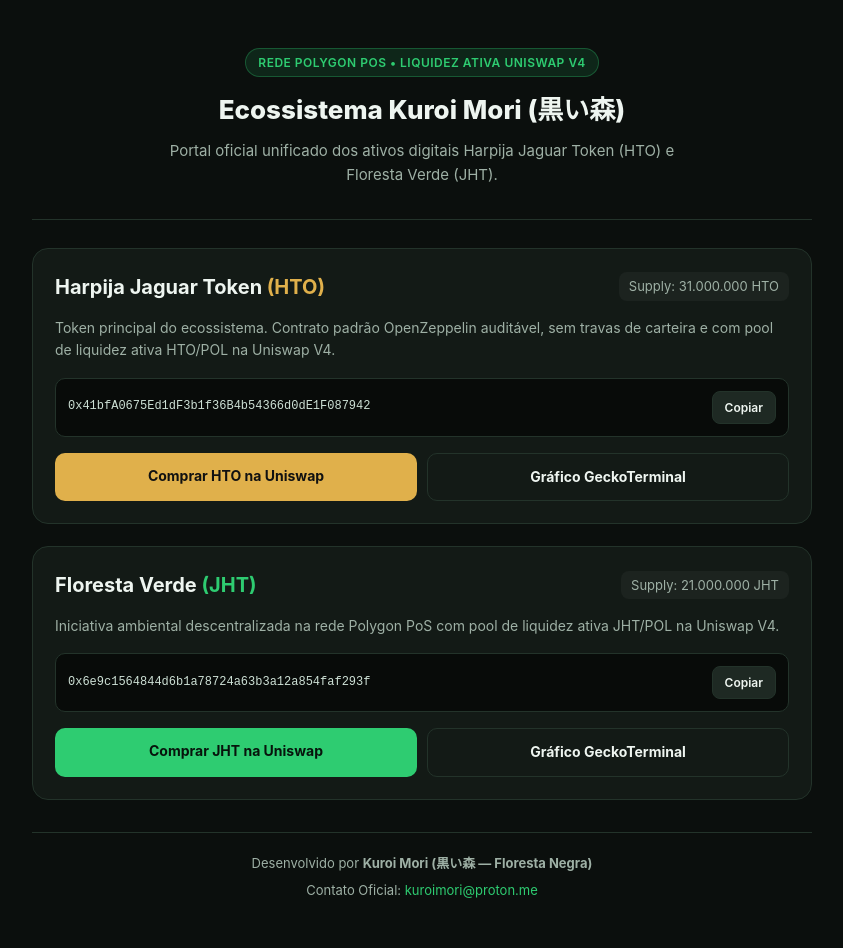
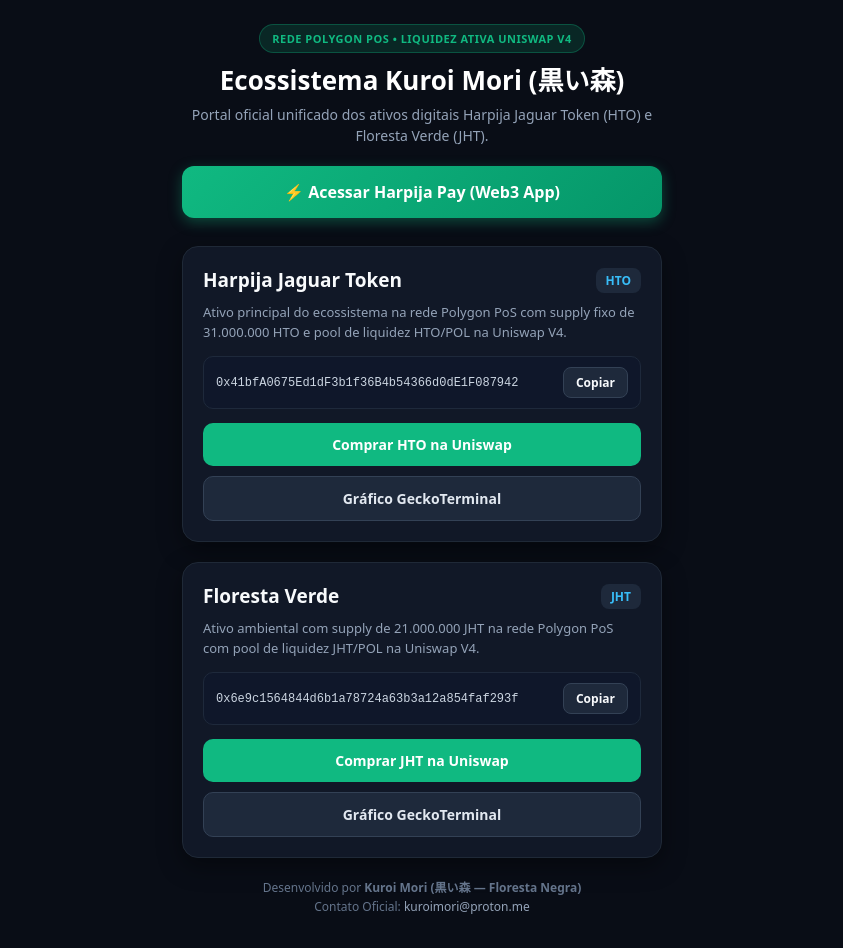
Before and after one commit to og3236/og3236.github.io, a plain HTML site: page index.html in a window 1280 px wide. Shown: the whole page, without its empty margins (218-1061 px from the left). Drawn offline with Linux system fonts and the light colour scheme.

Commit message:
Update HTML structure and styles for Kuroi Mori

```diff
--- a/index.html
+++ b/index.html
@@ -1,104 +1,120 @@
 <!DOCTYPE html>
 <html lang="pt-BR">
 <head>
-  <meta charset="UTF-8">
-  <meta name="viewport" content="width=device-width, initial-scale=1.0">
-  <title>Harpija Jaguar (HTO) & Floresta Verde (JHT) — Portal Oficial</title>
+  <meta charset="UTF-8" />
+  <meta name="viewport" content="width=device-width, initial-scale=1.0" />
+  <title>Ecossistema Kuroi Mori (黒い森)</title>
   <style>
-    :root {
-      --bg: #0b0f0d;
-      --card: #131a16;
-      --border: #23332a;
-      --text: #eef5f0;
-      --muted: #9eb0a5;
-      --gold: #e0b04b;
-      --green: #2ecc71;
-      --accent: #1f8a5b;
+    * { box-sizing: border-box; font-family: system-ui, -apple-system, sans-serif; }
+    body {
+      margin: 0; padding: 24px 16px; background: #090d16; color: #f8fafc;
+      display: flex; flex-direction: column; align-items: center; min-height: 100vh;
     }
-    * { box-sizing: border-box; margin: 0; padding: 0; font-family: -apple-system, BlinkMacSystemFont, "Segoe UI", Roboto, sans-serif; }
-    body { background: var(--bg); color: var(--text); line-height: 1.6; padding: 20px 16px 48px; }
-    .container { max-width: 780px; margin: 0 auto; }
-    header { text-align: center; padding: 28px 12px 32px; border-bottom: 1px solid var(--border); margin-bottom: 28px; }
-    .badge { display: inline-block; background: rgba(46, 204, 113, 0.12); color: var(--green); border: 1px solid rgba(46, 204, 113, 0.3); padding: 4px 12px; border-radius: 99px; font-size: 12px; font-weight: 600; letter-spacing: 0.5px; margin-bottom: 12px; }
-    h1 { font-size: 26px; font-weight: 800; margin-bottom: 8px; }
-    header p { color: var(--muted); font-size: 15px; max-width: 560px; margin: 0 auto; }
-    .card { background: var(--card); border: 1px solid var(--border); border-radius: 16px; padding: 22px; margin-bottom: 22px; }
-    .card-header { display: flex; justify-content: space-between; align-items: center; flex-wrap: wrap; gap: 10px; margin-bottom: 14px; }
-    .token-title { font-size: 20px; font-weight: 700; }
-    .symbol-gold { color: var(--gold); }
-    .symbol-green { color: var(--green); }
-    .supply { font-size: 13px; color: var(--muted); background: rgba(255,255,255,0.04); padding: 4px 10px; border-radius: 8px; }
-    .desc { color: var(--muted); font-size: 14px; margin-bottom: 16px; }
-    .contract-box { background: #080b09; border: 1px solid var(--border); border-radius: 10px; padding: 12px; margin-bottom: 16px; display: flex; justify-content: space-between; align-items: center; gap: 10px; }
-    .contract-addr { font-family: monospace; font-size: 12px; color: #cde0d5; word-break: break-all; }
-    .btn-copy { background: #1e2923; color: var(--text); border: 1px solid var(--border); padding: 8px 12px; border-radius: 8px; font-size: 12px; font-weight: 600; cursor: pointer; white-space: nowrap; }
-    .btn-copy:active { transform: scale(0.97); }
-    .actions { display: grid; grid-template-columns: 1fr 1fr; gap: 10px; }
-    @media (max-width: 480px) { .actions { grid-template-columns: 1fr; } }
-    .btn { display: block; text-align: center; text-decoration: none; padding: 12px 16px; border-radius: 10px; font-weight: 700; font-size: 14px; }
-    .btn-gold { background: var(--gold); color: #111; }
-    .btn-green { background: var(--green); color: #07140c; }
-    .btn-outline { background: transparent; color: var(--text); border: 1px solid var(--border); }
-    footer { text-align: center; margin-top: 32px; padding-top: 20px; border-top: 1px solid var(--border); color: var(--muted); font-size: 13px; }
-    footer a { color: var(--green); text-decoration: none; }
+    .container { width: 100%; max-width: 480px; }
+    .header { text-align: center; margin-bottom: 24px; }
+    .badge {
+      display: inline-block; background: rgba(16, 185, 129, 0.15);
+      color: #10b981; font-size: 11px; font-weight: 700; letter-spacing: 0.5px;
+      padding: 6px 12px; border-radius: 20px; border: 1px solid rgba(16, 185, 129, 0.3);
+      margin-bottom: 12px; text-transform: uppercase;
+    }
+    h1 { font-size: 26px; margin: 0 0 8px; color: #ffffff; line-height: 1.2; }
+    .subtitle { font-size: 14px; color: #94a3b8; margin: 0 0 20px; line-height: 1.5; }
+    .btn-pay {
+      display: block; width: 100%; text-align: center;
+      background: linear-gradient(135deg, #10b981, #059669);
+      color: #ffffff; font-weight: 700; text-decoration: none;
+      padding: 15px 20px; border-radius: 12px; font-size: 16px;
+      box-shadow: 0 4px 14px rgba(16, 185, 129, 0.35); margin-bottom: 28px;
+    }
+    .card {
+      background: #111827; border: 1px solid #1f2937; border-radius: 16px;
+      padding: 20px; margin-bottom: 20px; box-shadow: 0 8px 24px rgba(0,0,0,0.4);
+    }
+    .card-header { display: flex; justify-content: space-between; align-items: center; margin-bottom: 10px; }
+    .card h2 { font-size: 19px; margin: 0; color: #f8fafc; }
+    .ticker {
+      background: #1e293b; color: #38bdf8; font-size: 12px; font-weight: 700;
+      padding: 4px 10px; border-radius: 8px;
+    }
+    .card p { font-size: 13px; color: #94a3b8; margin: 0 0 14px; line-height: 1.5; }
+    .contract-box {
+      display: flex; align-items: center; justify-content: space-between;
+      background: #0f172a; border: 1px solid #1e293b; border-radius: 10px;
+      padding: 10px 12px; margin-bottom: 14px; gap: 8px;
+    }
+    .contract-text { font-size: 12px; color: #cbd5e1; word-break: break-all; font-family: monospace; }
+    .btn-copy {
+      background: #1e293b; color: #f8fafc; border: 1px solid #334155;
+      border-radius: 8px; padding: 6px 12px; font-size: 12px; font-weight: 600;
+      cursor: pointer; white-space: nowrap;
+    }
+    .btn-action {
+      display: block; width: 100%; text-align: center; text-decoration: none;
+      padding: 12px; border-radius: 10px; font-size: 14px; font-weight: 700;
+      margin-bottom: 10px;
+    }
+    .btn-uniswap { background: #10b981; color: #ffffff; }
+    .btn-chart { background: #1e293b; color: #e2e8f0; border: 1px solid #334155; margin-bottom: 0; }
+    footer {
+      text-align: center; font-size: 12px; color: #64748b; margin-top: 12px; line-height: 1.6;
+    }
+    footer a { color: #94a3b8; text-decoration: none; }
   </style>
 </head>
 <body>
   <div class="container">
-    <header>
-      <div class="badge">REDE POLYGON POS • LIQUIDEZ ATIVA UNISWAP V4</div>
+    <div class="header">
+      <div class="badge">Rede Polygon PoS • Liquidez Ativa Uniswap V4</div>
       <h1>Ecossistema Kuroi Mori (黒い森)</h1>
-      <p>Portal oficial unificado dos ativos digitais Harpija Jaguar Token (HTO) e Floresta Verde (JHT).</p>
-    </header>
+      <p class="subtitle">Portal oficial unificado dos ativos digitais Harpija Jaguar Token (HTO) e Floresta Verde (JHT).</p>
 
-    <!-- PROJETO 1: HTO -->
-    <section class="card">
+      <a href="app.html" class="btn-pay">⚡ Acessar Harpija Pay (Web3 App)</a>
+    </div>
+
+    <!-- Card HTO -->
+    <div class="card">
       <div class="card-header">
-        <div class="token-title">Harpija Jaguar Token <span class="symbol-gold">(HTO)</span></div>
-        <div class="supply">Supply: 31.000.000 HTO</div>
+        <h2>Harpija Jaguar Token</h2>
+        <span class="ticker">HTO</span>
       </div>
-      <p class="desc">Token principal do ecossistema. Contrato padrão OpenZeppelin auditável, sem travas de carteira e com pool de liquidez ativa HTO/POL na Uniswap V4.</p>
+      <p>Ativo principal do ecossistema na rede Polygon PoS com supply fixo de 31.000.000 HTO e pool de liquidez HTO/POL na Uniswap V4.</p>
       <div class="contract-box">
-        <span class="contract-addr" id="addr-hto">0x41bfA0675Ed1dF3b1f36B4b54366d0dE1F087942</span>
-        <button class="btn-copy" onclick="copyAddr('addr-hto', this)">Copiar</button>
+        <span class="contract-text" id="hto-addr">0x41bfA0675Ed1dF3b1f36B4b54366d0dE1F087942</span>
+        <button class="btn-copy" onclick="copyAddr('hto-addr', this)">Copiar</button>
       </div>
-      <div class="actions">
-        <a class="btn btn-gold" href="https://uniswap.org" target="_blank" rel="noopener">Comprar HTO na Uniswap</a>
-        <a class="btn btn-outline" href="https://geckoterminal.com" target="_blank" rel="noopener">Gráfico GeckoTerminal</a>
+      <a class="btn-action btn-uniswap" href="https://uniswap.org" target="_blank" rel="noopener">Comprar HTO na Uniswap</a>
+      <a class="btn-action btn-chart" href="https://geckoterminal.com" target="_blank" rel="noopener">Gráfico GeckoTerminal</a>
+    </div>
+
+    <!-- Card JHT -->
+    <div class="card">
+      <div class="card-header">
+        <h2>Floresta Verde</h2>
+        <span class="ticker">JHT</span>
       </div>
-    </section>
-
-    <!-- PROJETO 2: JHT -->
-    <section class="card">
-      <div class="card-header">
-        <div class="token-title">Floresta Verde <span class="symbol-green">(JHT)</span></div>
-        <div class="supply">Supply: 21.000.000 JHT</div>
+      <p>Ativo ambiental com supply de 21.000.000 JHT na rede Polygon PoS com pool de liquidez JHT/POL na Uniswap V4.</p>
+      <div class="contract-box">
+        <span class="contract-text" id="jht-addr">0x6e9c1564844d6b1a78724a63b3a12a854faf293f</span>
+        <button class="btn-copy" onclick="copyAddr('jht-addr', this)">Copiar</button>
       </div>
-      <p class="desc">Iniciativa ambiental descentralizada na rede Polygon PoS com pool de liquidez ativa JHT/POL na Uniswap V4.</p>
-      <div class="contract-box">
-        <span class="contract-addr" id="addr-jht">0x6e9c1564844d6b1a78724a63b3a12a854faf293f</span>
-        <button class="btn-copy" onclick="copyAddr('addr-jht', this)">Copiar</button>
-      </div>
-      <div class="actions">
-        <a class="btn btn-green" href="https://uniswap.org" target="_blank" rel="noopener">Comprar JHT na Uniswap</a>
-        <a class="btn btn-outline" href="https://geckoterminal.com" target="_blank" rel="noopener">Gráfico GeckoTerminal</a>
-      </div>
-    </section>
+      <a class="btn-action btn-uniswap" href="https://uniswap.org" target="_blank" rel="noopener">Comprar JHT na Uniswap</a>
+      <a class="btn-action btn-chart" href="https://geckoterminal.com" target="_blank" rel="noopener">Gráfico GeckoTerminal</a>
+    </div>
 
     <footer>
-      <p>Desenvolvido por <strong>Kuroi Mori (黒い森 — Floresta Negra)</strong></p>
-      <p style="margin-top: 6px;">Contato Oficial: <a href="mailto:kuroimori@proton.me">kuroimori@proton.me</a></p>
+      Desenvolvido por <strong>Kuroi Mori (黒い森 — Floresta Negra)</strong><br />
+      Contato Oficial: <a href="mailto:kuroimori@proton.me">kuroimori@proton.me</a>
     </footer>
   </div>
 
   <script>
-    function copyAddr(elementId, btn) {
-      const text = document.getElementById(elementId).innerText;
-      navigator.clipboard.writeText(text).then(() => {
-        const original = btn.innerText;
-        btn.innerText = "Copiado!";
-        setTimeout(() => { btn.innerText = original; }, 2000);
-      });
+    function copyAddr(id, btn) {
+      const text = document.getElementById(id).textContent;
+      navigator.clipboard.writeText(text);
+      const orig = btn.textContent;
+      btn.textContent = "Copiado!";
+      setTimeout(() => { btn.textContent = orig; }, 1500);
     }
   </script>
 </body>
```
